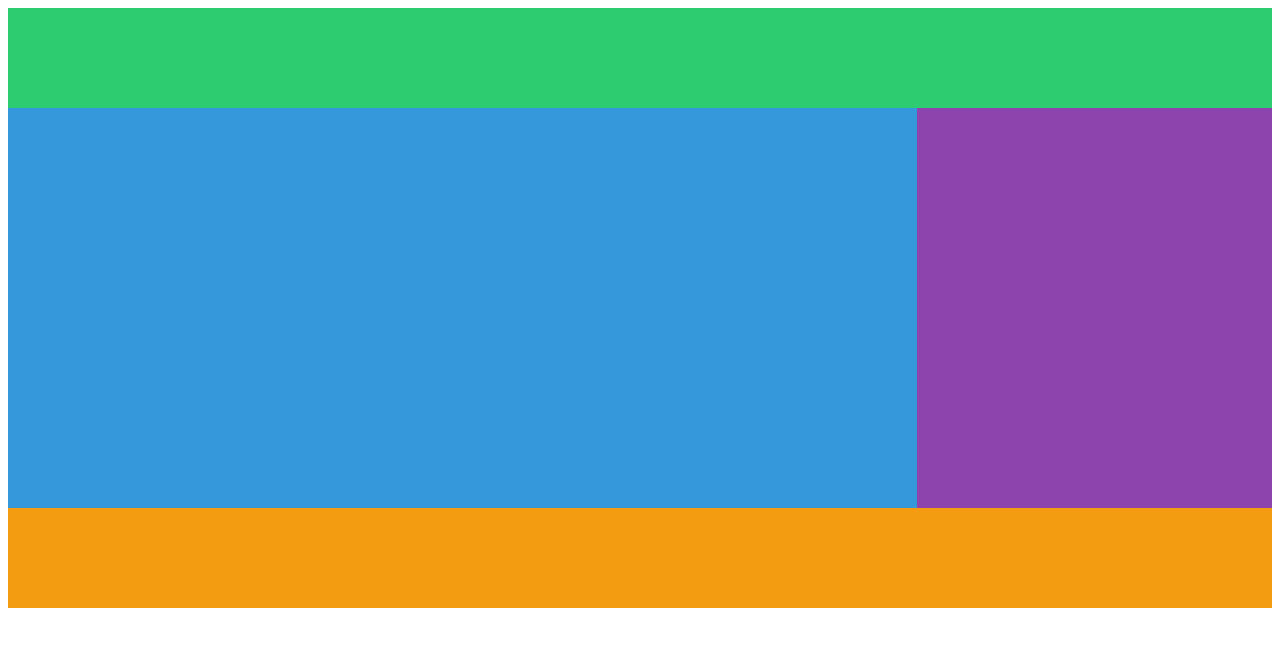
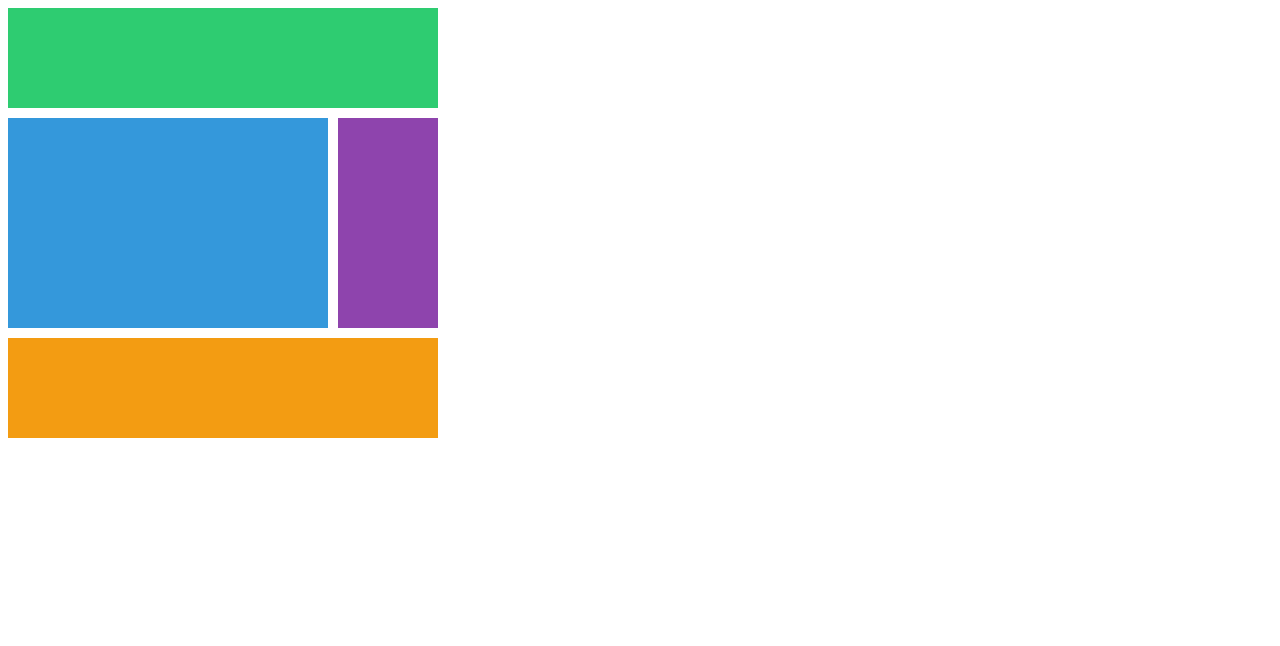
Before and after one commit to HA-SEUNG-JEONG/scss-practice, a website: page index.html in a window 1280 px wide. Drawn offline with Linux system fonts and the light colour scheme.

Commit message:
grid-row, grid-column shortcut

```diff
--- a/src/scss/styles.scss
+++ b/src/scss/styles.scss
@@ -1,26 +1,23 @@
 .grid {
   display: grid;
-  grid-template-columns: auto 200px;
-  grid-template-rows: 100px repeat(2, 200px) 100px;
-  grid-template-areas:
-    "header header header header"
-    "content content content nav"
-    "content content content nav"
-    "footer footer footer footer";
+  grid-template-columns: repeat(4, 100px);
+  grid-template-rows: repeat(4, 100px);
+  gap: 10px;
   .header {
     background-color: #2ecc71;
-    grid-area: header;
+    grid-column: 1/5;
   }
   .content {
     background-color: #3498db;
-    grid-area: content;
+    grid-column: 1/4;
+    grid-row: 2/4;
   }
   .nav {
     background-color: #8e44ad;
-    grid-area: nav;
+    grid-row: 2/4;
   }
   .footer {
     background-color: #f39c12;
-    grid-area: footer;
+    grid-column: 1/5;
   }
 }
```
Also changed, not shown: grid-study.md (+9 -0 lines), dest/css/styles.css.
